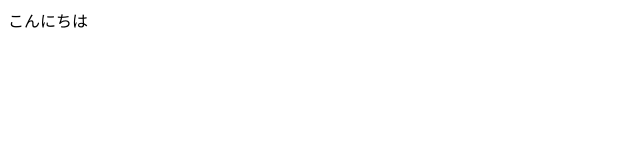
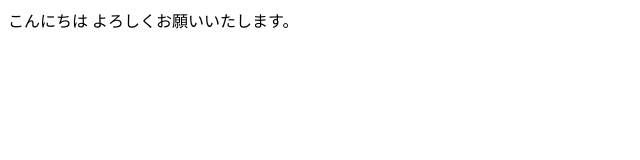
Before and after one commit to taritari-m/github-connect, a plain HTML site: page index.html in a window 1280 px wide. Shown: the whole page, without its empty margins (0-640 px from the left). Drawn offline with Linux system fonts and the light colour scheme.

Commit message:
add contents

```diff
--- a/index.html
+++ b/index.html
@@ -8,6 +8,7 @@
   </head>
   <body>
     こんにちは
+    よろしくお願いいたします。
     <script src="script.js"></script>
   </body>
 </html>
```
